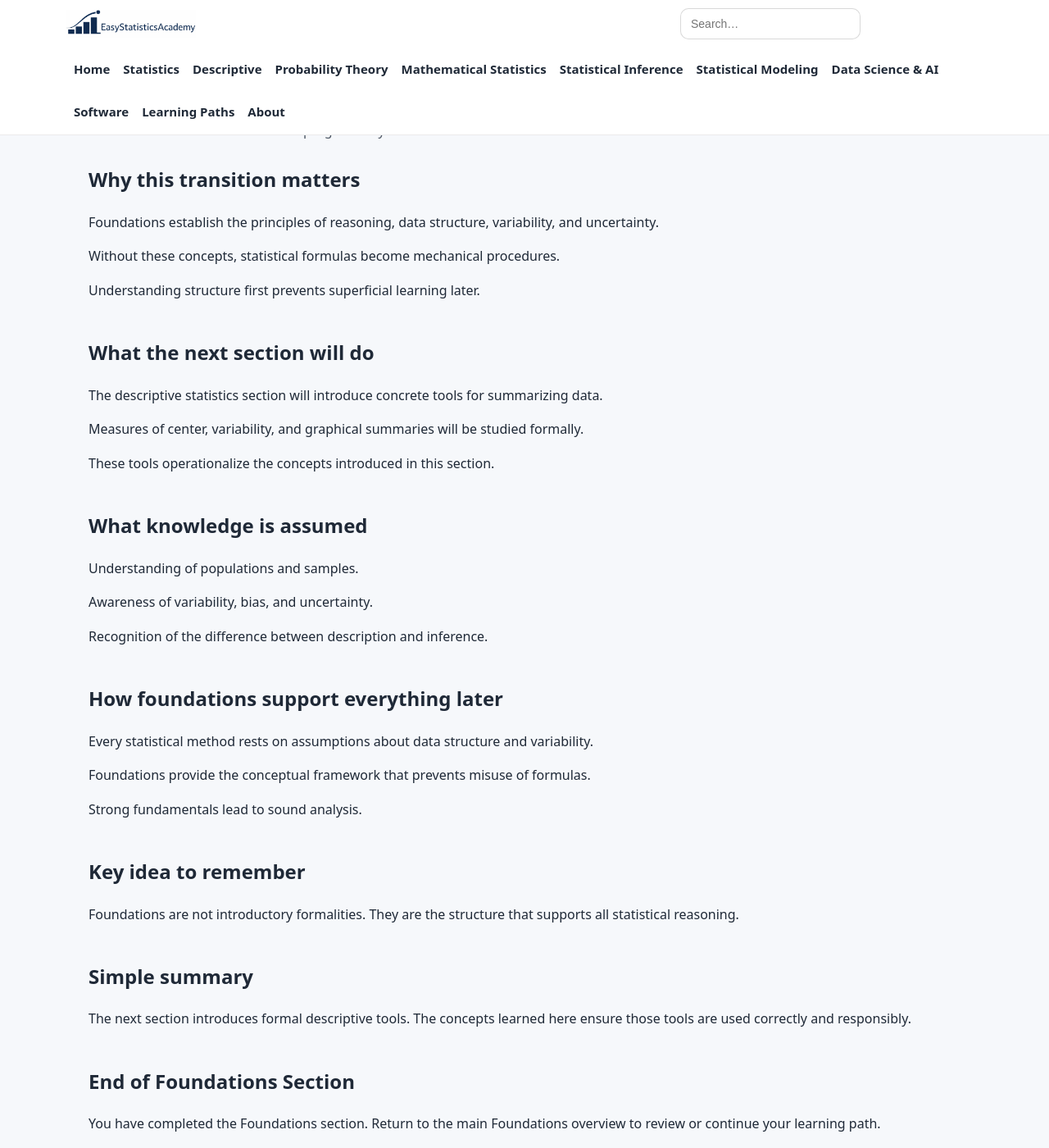
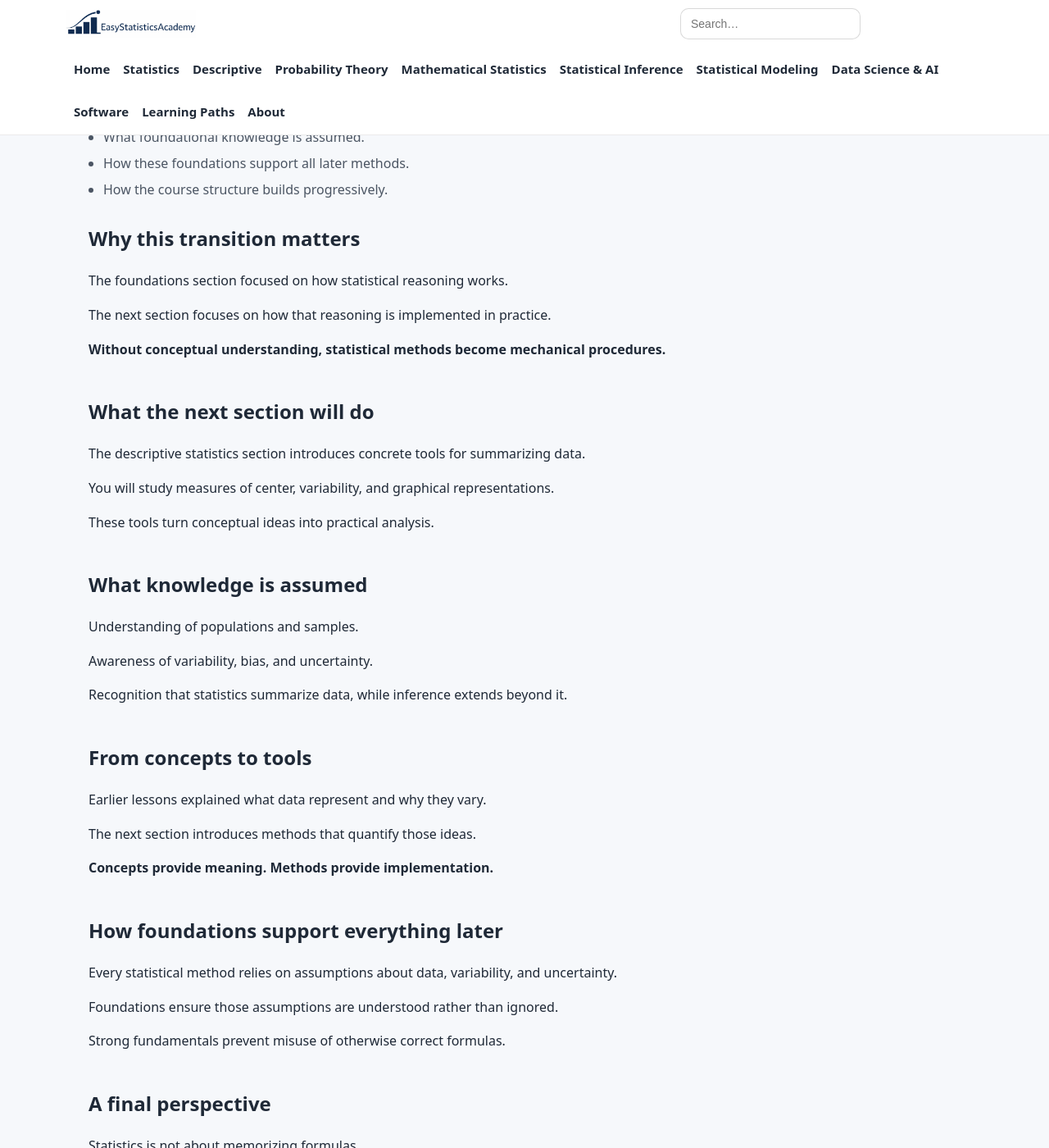
Before and after one commit to ammar-homaida-statistics/easystatisticsacademy, a Jekyll site: the page built from foundations/what-comes-next-descriptive-statistics/index.md, in a window 1280 px wide and 1400 px high, scrolled down 569 px. Shown: the whole window at 82% size. Built offline with Jekyll 4.4.1, drawn with Linux system fonts in a browser that asks for light colours; our own code applies the rules of GitHub Pages for plain Markdown files; some of the changed text lies outside the part shown.

Commit message:
Update index.md

```diff
--- a/foundations/what-comes-next-descriptive-statistics/index.md
+++ b/foundations/what-comes-next-descriptive-statistics/index.md
@@ -19,10 +19,14 @@
   <div class="hero-card">
     <h1>What Comes Next: Descriptive Statistics</h1>
 
+    <div style="background:#fff3cd; border:1px solid #ffeeba; padding:12px 14px; margin:14px 0; border-radius:8px;">
+      <strong>🚧 Under Construction</strong> — Preview examples and practice guidance will be added.
+    </div>
+
     <p class="lead">
-      This lesson explains what the next section will cover,
-      what knowledge is assumed, and how the foundations
-      support all future statistical methods.
+      The next section introduces formal tools for summarizing data.
+      These tools build directly on the conceptual foundations
+      you have developed.
     </p>
 
     <p class="muted-mini">
@@ -30,6 +34,8 @@
     </p>
   </div>
 </section>
+
+
 
 <section class="section">
   <div class="content-narrow">
@@ -44,47 +50,53 @@
   </div>
 </section>
 
+
+
 <section class="section">
   <div class="content-narrow">
     <h2>Why this transition matters</h2>
 
     <p>
-      Foundations establish the principles of reasoning,
-      data structure, variability, and uncertainty.
+      The foundations section focused on
+      how statistical reasoning works.
     </p>
 
     <p>
-      Without these concepts, statistical formulas
-      become mechanical procedures.
+      The next section focuses on
+      how that reasoning is implemented in practice.
     </p>
 
-    <p>
-      Understanding structure first prevents
-      superficial learning later.
+    <p style="font-weight:600;">
+      Without conceptual understanding,
+      statistical methods become mechanical procedures.
     </p>
   </div>
 </section>
+
+
 
 <section class="section">
   <div class="content-narrow">
     <h2>What the next section will do</h2>
 
     <p>
-      The descriptive statistics section will introduce
+      The descriptive statistics section introduces
       concrete tools for summarizing data.
     </p>
 
     <p>
-      Measures of center, variability, and graphical summaries
-      will be studied formally.
+      You will study measures of center,
+      variability, and graphical representations.
     </p>
 
     <p>
-      These tools operationalize the concepts
-      introduced in this section.
+      These tools turn conceptual ideas
+      into practical analysis.
     </p>
   </div>
 </section>
+
+
 
 <section class="section">
   <div class="content-narrow">
@@ -99,42 +111,94 @@
     </p>
 
     <p>
-      Recognition of the difference between
-      description and inference.
+      Recognition that statistics summarize data,
+      while inference extends beyond it.
     </p>
   </div>
 </section>
+
+
+
+<section class="section">
+  <div class="content-narrow">
+    <h2>From concepts to tools</h2>
+
+    <p>
+      Earlier lessons explained what data represent
+      and why they vary.
+    </p>
+
+    <p>
+      The next section introduces methods
+      that quantify those ideas.
+    </p>
+
+    <p style="font-weight:600;">
+      Concepts provide meaning.
+      Methods provide implementation.
+    </p>
+  </div>
+</section>
+
+
 
 <section class="section">
   <div class="content-narrow">
     <h2>How foundations support everything later</h2>
 
     <p>
-      Every statistical method rests on assumptions
-      about data structure and variability.
+      Every statistical method relies on assumptions
+      about data, variability, and uncertainty.
     </p>
 
     <p>
-      Foundations provide the conceptual framework
-      that prevents misuse of formulas.
+      Foundations ensure those assumptions
+      are understood rather than ignored.
     </p>
 
     <p>
-      Strong fundamentals lead to sound analysis.
+      Strong fundamentals prevent misuse
+      of otherwise correct formulas.
     </p>
   </div>
 </section>
+
+
+
+<section class="section">
+  <div class="content-narrow">
+    <h2>A final perspective</h2>
+
+    <p>
+      Statistics is not about memorizing formulas.
+    </p>
+
+    <p>
+      It is about understanding how data are generated,
+      how they vary, and what conclusions are justified.
+    </p>
+
+    <p style="font-weight:600;">
+      The tools you learn next are only as reliable
+      as the reasoning behind them.
+    </p>
+  </div>
+</section>
+
+
 
 <section class="section section-soft">
   <div class="content-narrow">
     <h2>Key idea to remember</h2>
 
     <p>
-      Foundations are not introductory formalities.
-      They are the structure that supports all statistical reasoning.
+      Foundations are the structure behind all methods.
+      Without them, statistical tools lose meaning.
     </p>
   </div>
 </section>
+
+
 
 <section class="section section-next">
   <div class="content-narrow">
@@ -142,11 +206,13 @@
 
     <p>
       The next section introduces formal descriptive tools.
-      The concepts learned here ensure those tools
-      are used correctly and responsibly.
+      The concepts you have learned ensure those tools
+      are used correctly and interpreted properly.
     </p>
   </div>
 </section>
+
+
 
 <section class="section section-next">
   <div class="content-narrow">
@@ -154,8 +220,17 @@
 
     <p>
       You have completed the Foundations section.
-      Return to the main Foundations overview
-      to review or continue your learning path.
+    </p>
+
+    <p>
+      You now understand how statistical reasoning works,
+      including data, variability, uncertainty,
+      and the limits of conclusions.
+    </p>
+
+    <p style="font-weight:600;">
+      You are now prepared to learn statistical methods
+      with understanding, not memorization.
     </p>
 
     <a class="btn btn-primary" href="/foundations/">
```
Also changed, not shown: other parts of foundations/what-comes-next-descriptive-statistics/index.md (+6 -0 lines).
